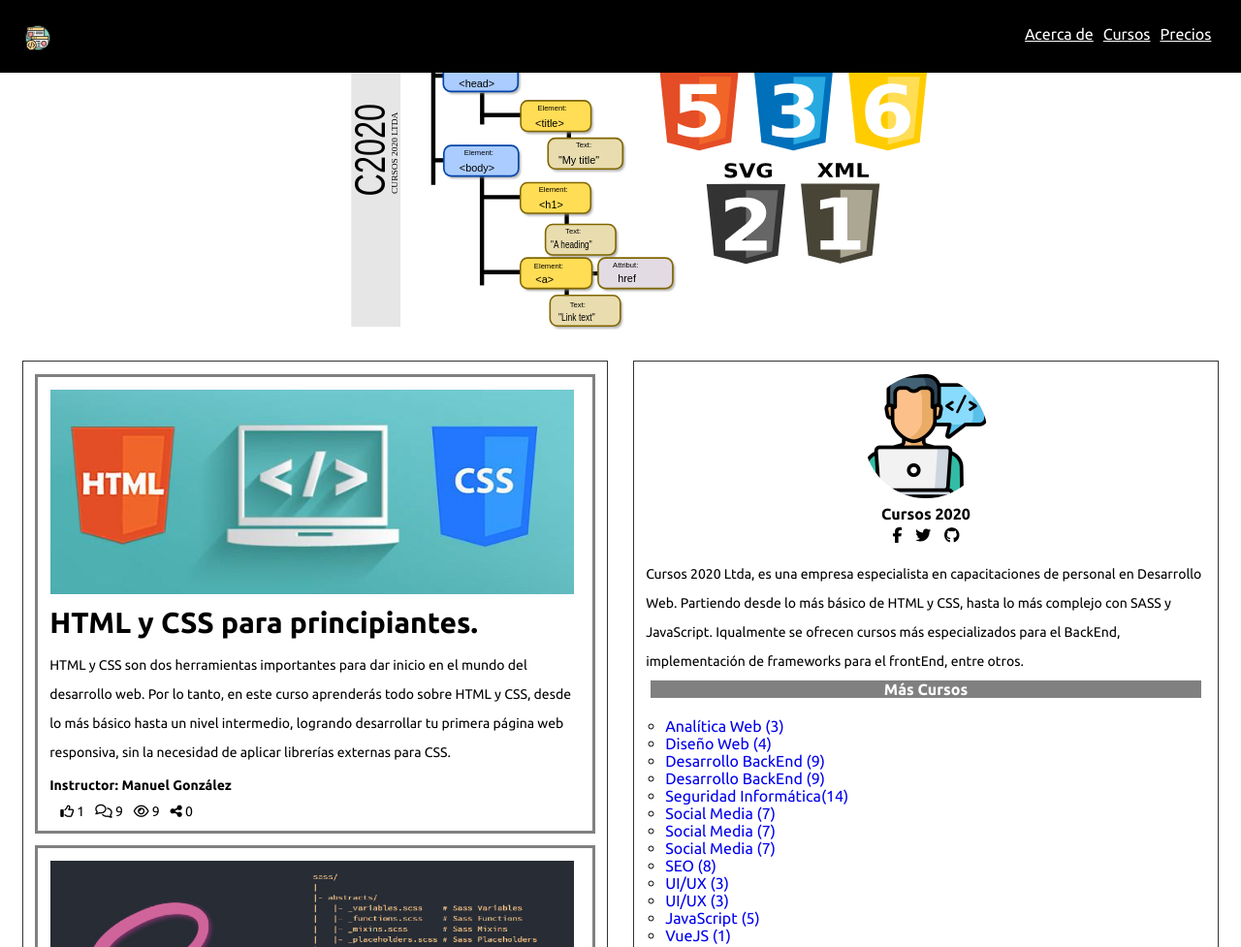
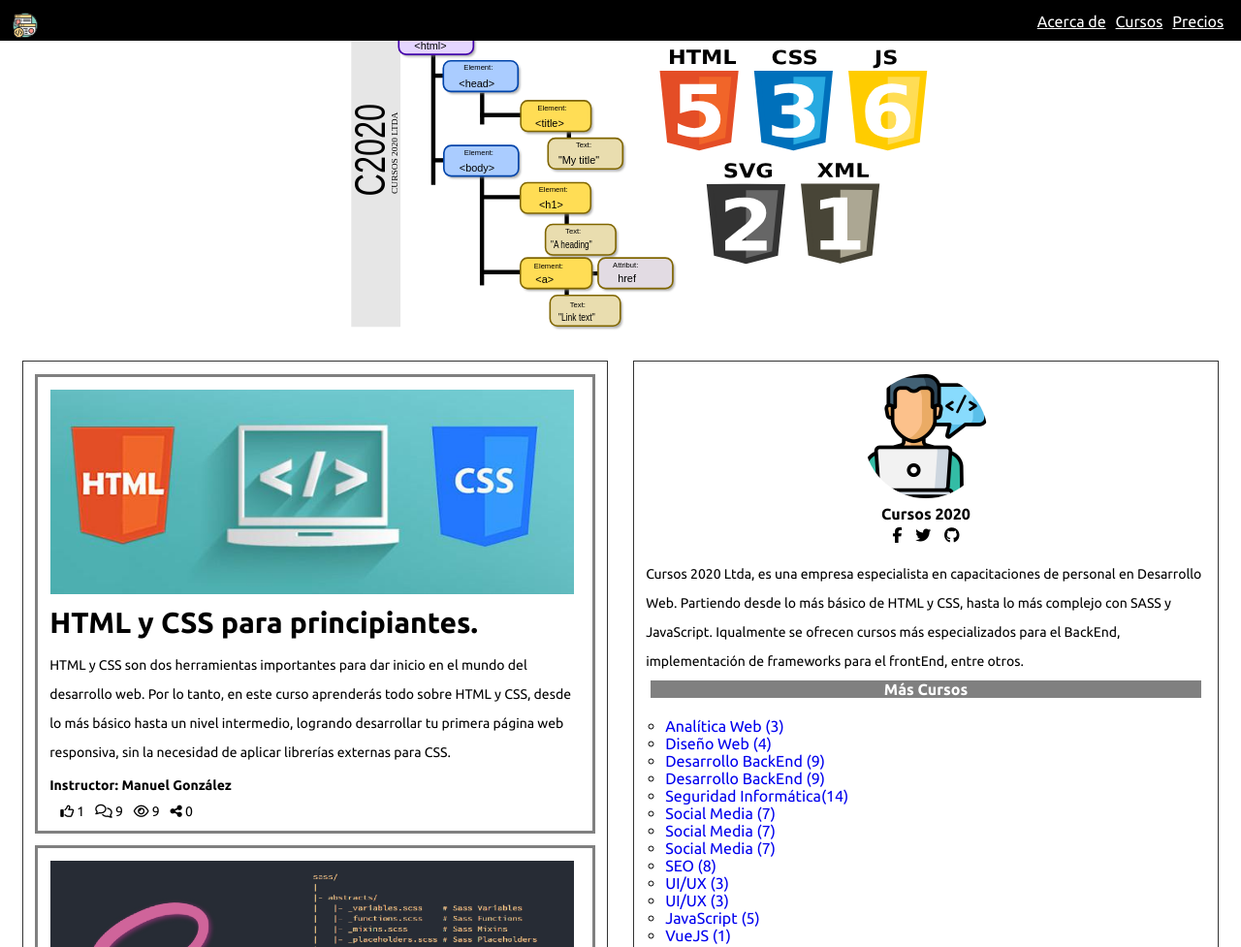
Before and after one commit to migcont/miEmprendimientoWeb, a plain HTML site: page index.html in a window 1280 px wide. Shown: the top 977 px of the page at 97% size. Drawn offline with Linux system fonts and the light colour scheme.

Commit message:
modificacion de navbar y footer

```diff
--- a/assets/scss/base/_reset.scss
+++ b/assets/scss/base/_reset.scss
@@ -1,5 +1,4 @@
 *{
-  box-size:border-box;
   padding:0;
   margin: 0;
 }
--- a/assets/scss/components/_footer.scss
+++ b/assets/scss/components/_footer.scss
@@ -19,7 +19,6 @@
     font-size: $small;
     padding: 5px;
     border-radius:10%;
-    margin-left: 30%;
   }
   input{
   border-radius: 7px;
--- a/assets/scss/components/_navbar.scss
+++ b/assets/scss/components/_navbar.scss
@@ -8,9 +8,9 @@ header{
   grid-column-gap: 20%;
   grid-template-columns: auto auto;
   background-color: $black;
-  height:3vh;
+  height:2vh;
   color: $white;
-  padding: 2%;
+  padding: 1%;
   img{
     display: block;
     width: 26px;
```
Also changed, not shown: assets/css/main.css, 1 other file.
